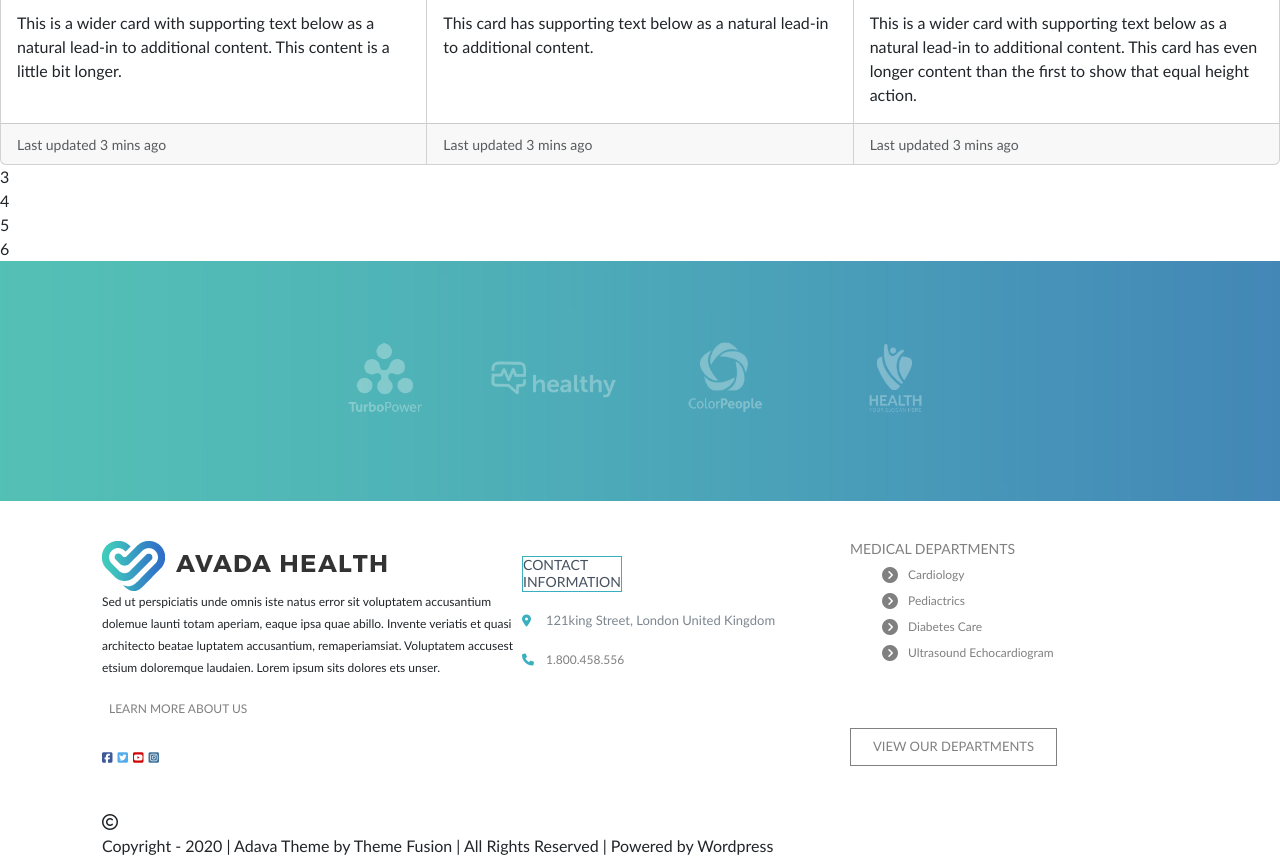
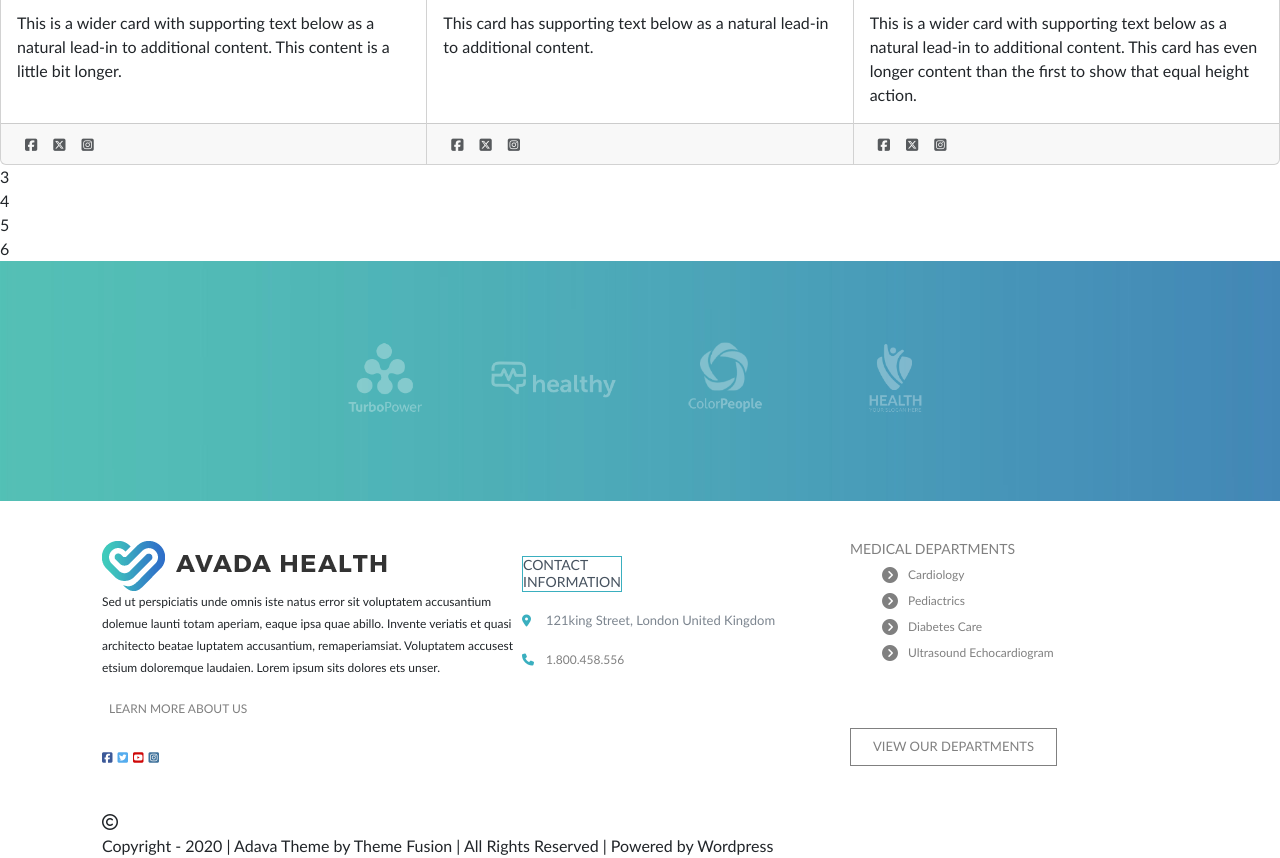
Before and after one commit to EnricoCirilli/proj-html-vuejs, a Vue app: page / in a window 1280 px wide. Shown: the part 1900-2758 px from the top of the page. Built offline with nearby package versions, Linux system fonts and the light colour scheme.

Commit message:
add: icon social nella sezione 2 del main

```diff
--- a/src/components/Main/Main.vue
+++ b/src/components/Main/Main.vue
@@ -60,7 +60,9 @@
       <p class="card-text">This is a wider card with supporting text below as a natural lead-in to additional content. This content is a little bit longer.</p>
     </div>
     <div class="card-footer">
-      <small class="text-body-secondary">Last updated 3 mins ago</small>
+      <small class="text-body-secondary m-2"><i class="fa-brands fa-square-facebook"></i></small>
+      <small class="text-body-secondary m-2"><i class="fa-brands fa-square-x-twitter"></i></small>
+      <small class="text-body-secondary m-2"><i class="fa-brands fa-square-instagram"></i></small>
     </div>
   </div>
   <div class="card">
@@ -70,7 +72,9 @@
       <p class="card-text">This card has supporting text below as a natural lead-in to additional content.</p>
     </div>
     <div class="card-footer">
-      <small class="text-body-secondary">Last updated 3 mins ago</small>
+      <small class="text-body-secondary m-2"><i class="fa-brands fa-square-facebook"></i></small>
+      <small class="text-body-secondary m-2"><i class="fa-brands fa-square-x-twitter"></i></small>
+      <small class="text-body-secondary m-2"><i class="fa-brands fa-square-instagram"></i></small>
     </div>
   </div>
   <div class="card">
@@ -80,7 +84,9 @@
       <p class="card-text">This is a wider card with supporting text below as a natural lead-in to additional content. This card has even longer content than the first to show that equal height action.</p>
     </div>
     <div class="card-footer">
-      <small class="text-body-secondary">Last updated 3 mins ago</small>
+      <small class="text-body-secondary m-2"><i class="fa-brands fa-square-facebook"></i></small>
+      <small class="text-body-secondary m-2"><i class="fa-brands fa-square-x-twitter"></i></small>
+      <small class="text-body-secondary m-2"><i class="fa-brands fa-square-instagram"></i></small>
     </div>
   </div>
 </div>
```
